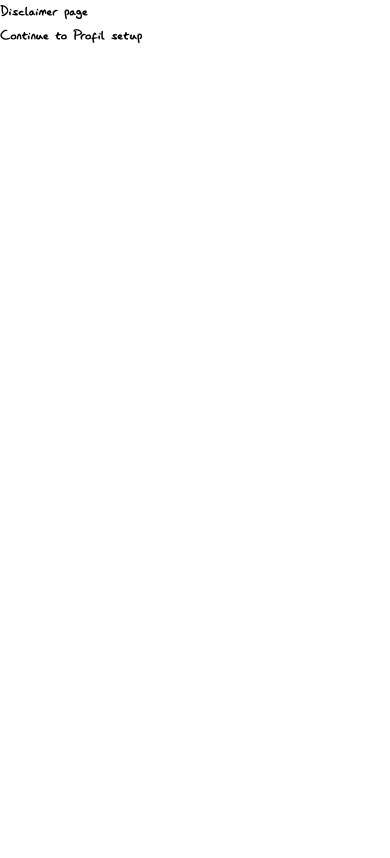
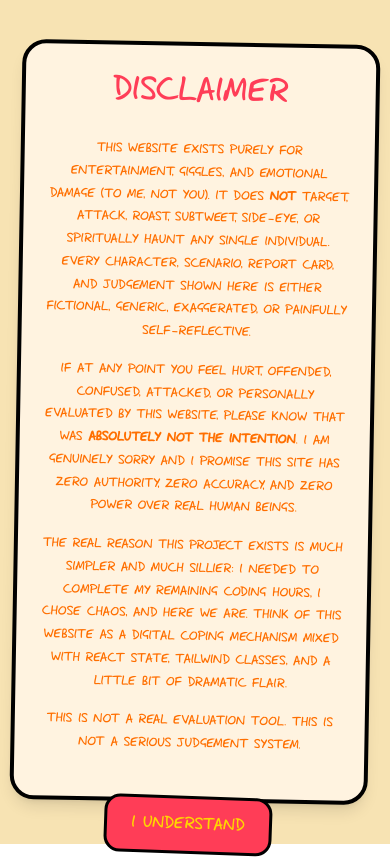
Before and after one commit to C0nfu5ing-5pring/Vibecode-Detector-, a React (Vite) app: page / in a window 390 px wide. Built offline with nearby package versions, Linux system fonts and the light colour scheme.

Commit message:
complete disclaimer page with responsiveness

```diff
--- a/src/pages/Disclaimer.jsx
+++ b/src/pages/Disclaimer.jsx
@@ -1,8 +1,52 @@
 const Disclaimer = ({ onContinue }) => {
   return (
-    <div>
-      <p>Disclaimer page</p>
-      <button onClick={onContinue}>Continue to Profil setup</button>
+    <div className="h-screen bg-[#F7E3B3] flex flex-col justify-center items-center px-4 py-6">
+      <div
+        className="max-w-6xl w-full bg-[#FFF3E0] border-4 rounded-3xl flex flex-col justify-between items-center rotate-1 p-6 sm:p-10 md:p-12
+                    max-h-[90vh] shadow-lg"
+      >
+        <h1 className="text-center w-fit text-4xl sm:text-6xl md:text-8xl text-[#FF3D57] select-none mb-6 leading-tight">
+          DISCLAIMER
+        </h1>
+        <div className="text-[#FF6F00] text-sm sm:text-base md:text-lg lg:text-lg uppercase text-center max-w-3xl leading-relaxed">
+          <p className="mb-4">
+            This website exists purely for entertainment, giggles, and emotional
+            damage (to me, not you). It does <strong>not</strong> target,
+            attack, roast, subtweet, side-eye, or spiritually haunt any single
+            individual. Every character, scenario, report card, and judgement
+            shown here is either fictional, generic, exaggerated, or painfully
+            self-reflective.
+          </p>
+
+          <p className="mb-4">
+            If at any point you feel hurt, offended, confused, attacked, or
+            personally evaluated by this website, please know that was{" "}
+            <strong>absolutely not the intention</strong>. I am genuinely sorry
+            and I promise this site has zero authority, zero accuracy, and zero
+            power over real human beings.
+          </p>
+
+          <p className="mb-4">
+            The real reason this project exists is much simpler and much
+            sillier: I needed to complete my remaining coding hours, I chose
+            chaos, and here we are. Think of this website as a digital coping
+            mechanism mixed with React state, Tailwind classes, and a little bit
+            of dramatic flair.
+          </p>
+
+          <p className="mb-4">
+            This is not a real evaluation tool. This is not a serious judgement
+            system.
+          </p>
+        </div>
+
+        <button
+          onClick={onContinue}
+          className="px-6 py-3 border-3 mt-6 border-black border-solid text-[#FFD600] text-lg sm:text-xl rounded-2xl rotate-1 cursor-pointer active:scale-95 uppercase bg-[#FF3D57] select-none"
+        >
+          I understand
+        </button>
+      </div>
     </div>
   );
 };
```
